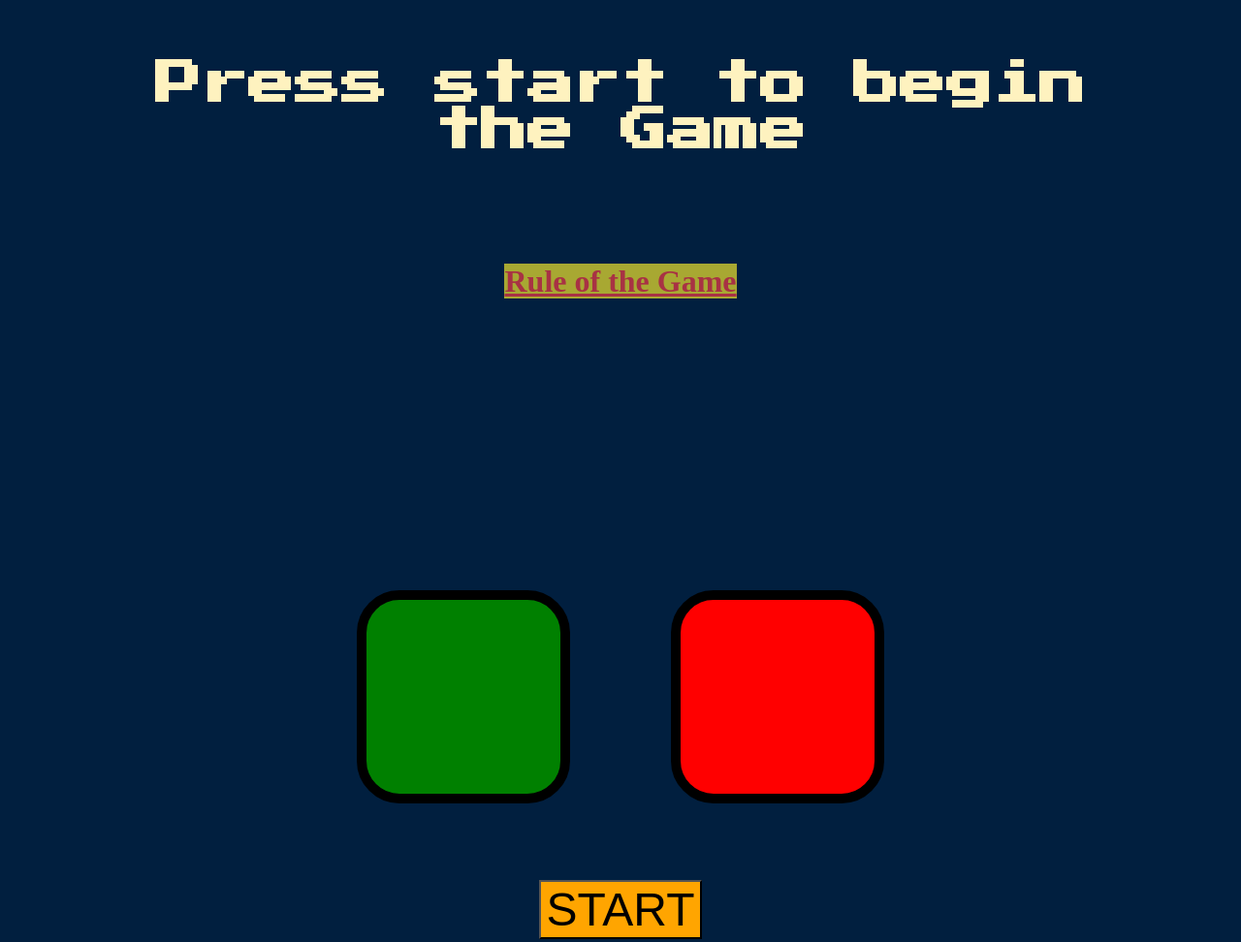
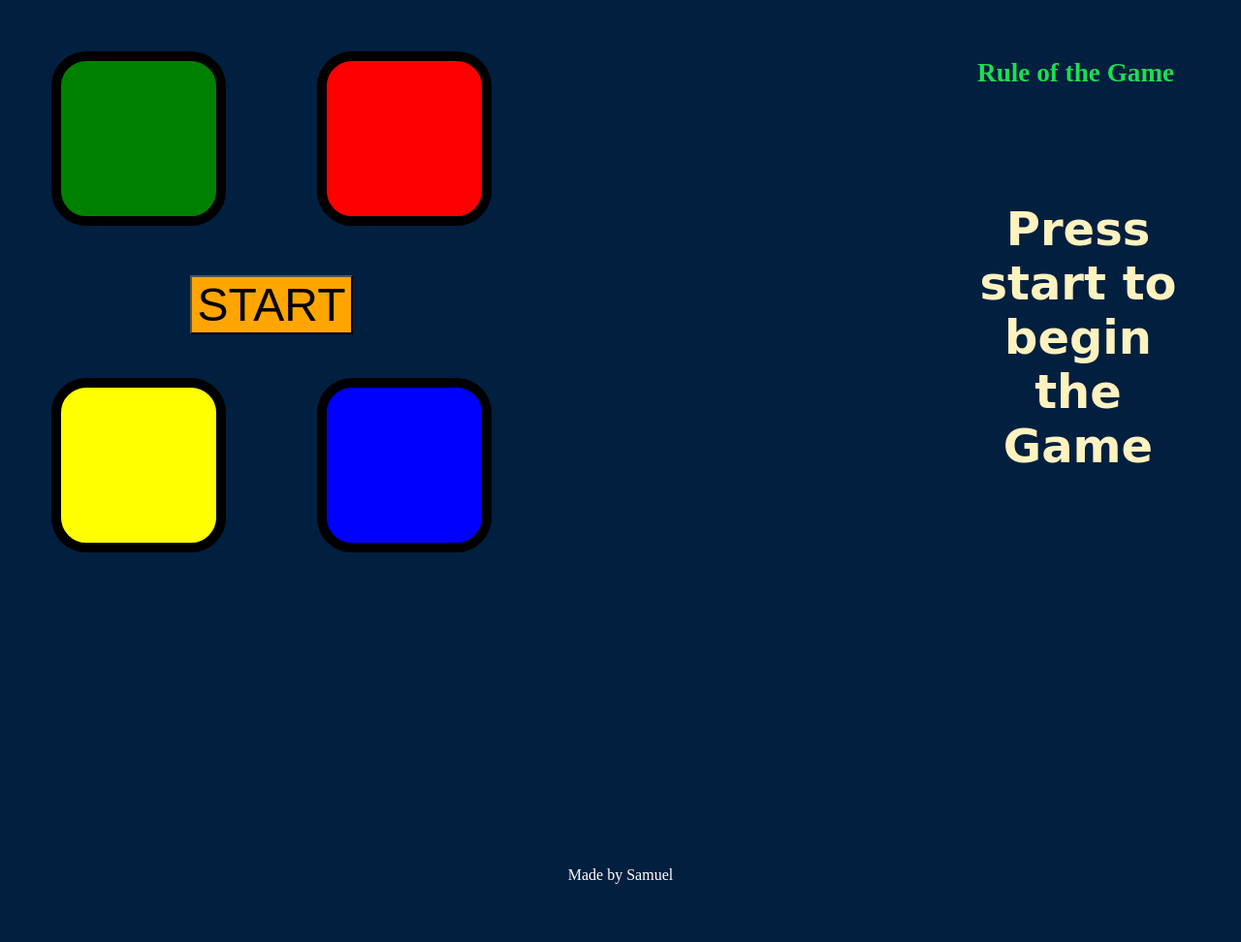
Before and after one commit to Samuel-Raja/simon-game, a plain HTML site: page index.html in a window 1280 px wide. Shown: the top 972 px of the page at 97% size. After the commit the page ends 920 px from the top, so only its background shows below. Drawn offline with nearby package versions, Linux system fonts and the light colour scheme.

Commit message:
Update styles.css

```diff
--- a/styles.css
+++ b/styles.css
@@ -75,8 +75,21 @@ body {
 
 a{
 
-  background-color: #a8a832;
-  color: #a83244;
+  /* background-color: #a8a832;
+  color: #a83244; */
+  color: #1ddd53;
+  text-decoration: none;
+
+
+
+}
+
+a:hover {
+
+  color: #e8db1c;
+  cursor: pointer;
+
+
 }
 
 
@@ -87,3 +100,74 @@ footer{
   margin-top: 150px;
   padding-top: 125px;
 }
+
+
+
+@media screen and (min-width: 1024px) {
+  /* For desktop: */
+
+
+  body {
+    overflow-y: hidden;
+
+  }
+
+  .container {
+    display: block;
+    /* width: 50%; */
+    margin-top:  0px;
+
+  }
+
+  .start{
+
+    margin-top: 2px;
+     color: black;
+     background-color: orange;
+    font-size: 3rem;
+  }
+
+  .btn {
+    margin: 45px;
+    display: inline-block;
+    height: 160px;
+    width: 160px;
+
+
+    border: 10px solid black;
+    border-radius: 20%;
+    /* margin-right: 400px; */
+  }
+
+  #level-title {
+    /* font-family: 'Press Start 2P', cursive; */
+     font-family: cursive;
+    font-size: 3rem;
+    margin:  5%;
+    color: #FEF2BF;
+    position:absolute;
+    margin-top: 200px;
+    margin-left: 1000px;
+    }
+
+
+  .container {
+    display: table;
+    /* width: 50%; */
+    margin-top:  5px;
+
+  }
+
+  #game-rule {
+
+    font-size: 1.7rem;
+    color: white;
+
+    margin-left: 1000px;
+    margin-bottom: 0px;
+    margin-top: 2px;
+    /* display: block; */
+    position: absolute;
+  }
+
+}
```
